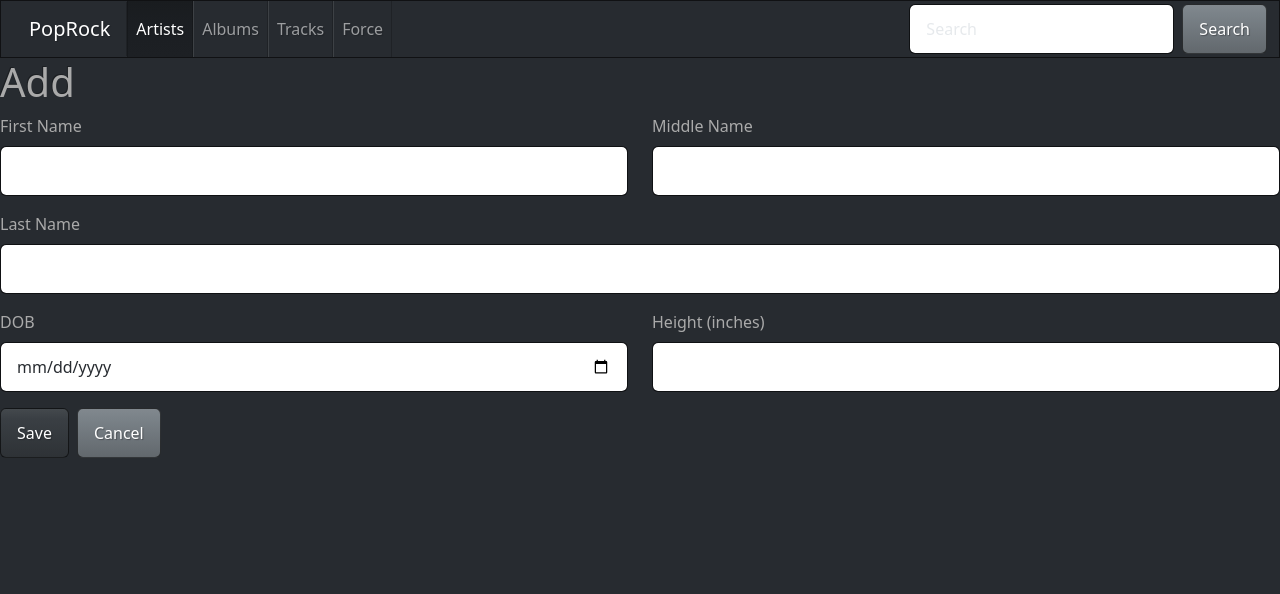
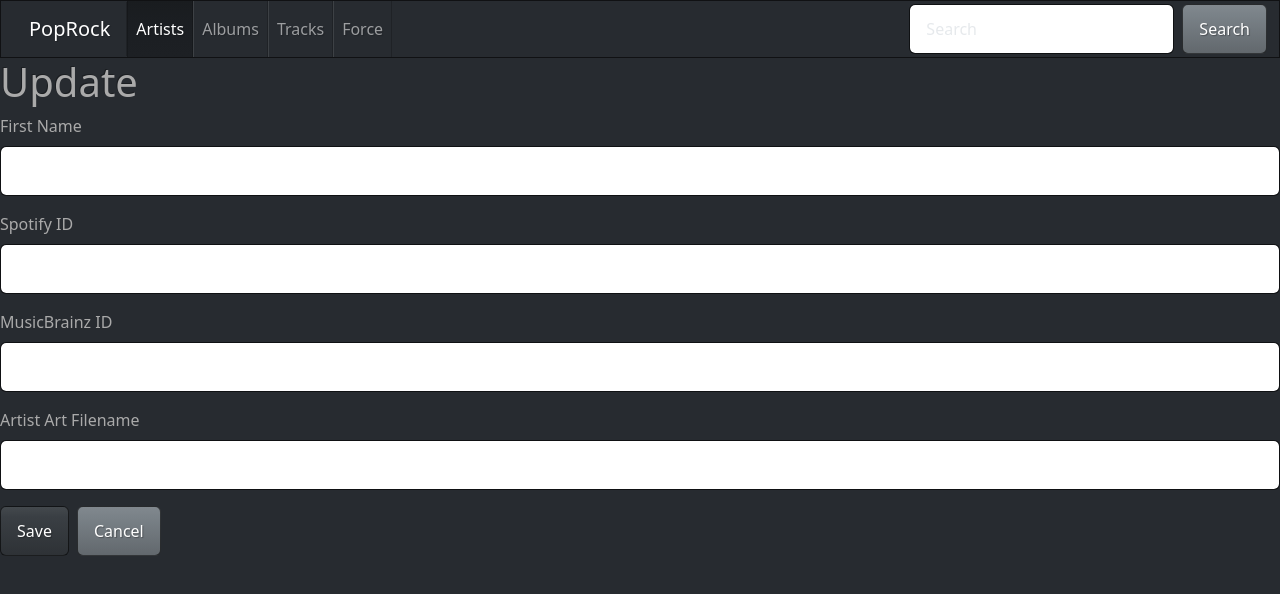
Before and after one commit to jotasprout/poprock-java, a React (Create React App) app in the folder poprock-react/: page /artists/add in a window 1280 px wide. Shown: the top 594 px of the page. Built offline with nearby package versions, Linux system fonts and the light colour scheme.

Commit message:
artistArtFilename bug in form fixed.

```diff
--- a/poprock-react/src/components/artist/ArtistCard.js
+++ b/poprock-react/src/components/artist/ArtistCard.js
@@ -27,10 +27,14 @@ export default function ArtistCard({artist}){
                     <h1 className='card-title fs-4'>{artist.artistName}</h1>
                     <p><strong>Popularity:</strong> {artist.artistPopularity}
                         <br />
-                        <strong>Followers:</strong> {artist.artistFollowers}</p>
+                        <strong>Followers:</strong> {artist.artistFollowers}
+                        <br />
+                        <strong>Artist Art:</strong> {artist.artistArtFilename}</p>
                 </div>
                 <div className='card-footer d-flex justify-content-end'>
-                    <Link className='btn btn-primary me-2 btn-sm' to={`/artists/profile/${artist.artistId}`}>Profile</Link>
+                    <Link className='btn btn-outline-success me-2 btn-sm' to={`/artists/profile/${artist.artistId}`}><strong>Profile</strong></Link>
+                    <Link className='btn btn-outline-warning me-2 btn-sm' to={`/artists/edit/${artist.artistId}`}><strong>Edit</strong></Link>
+                    <Link className='btn btn-outline-danger me-2 btn-sm' to={`/artists/delete/${artist.artistId}`}><strong>Delete</strong></Link>
                 </div>
             </div>
         </div>
--- a/poprock-react/src/components/artist/ArtistForm.js
+++ b/poprock-react/src/components/artist/ArtistForm.js
@@ -4,16 +4,26 @@ import { Link, useNavigate, useParams } from 'react-router-dom';
 
 const INITIAL_ARTIST = {
 	artistId: 0,
-    firstName: "",
-    middleName: "",
-    lastName: "",
-    dob: "",
-    heightInInches: ""
+    artistName: "",
+    artistSpotifyId: "",
+    artistArtFilename: "",
+    artistMbid: ""
 };
 
 // TODO Add Select Menu for Security Clearance
 
 export default function ArtistForm() {
+
+    function mbidCheck(artistMbid){
+        switch(artistMbid){
+            case null:
+                artistMbid = "none";
+                break;
+            default:
+                artistMbid = artistMbid;
+        }
+        return artistMbid;
+    }
 
     const [artist, setArtist] = useState(INITIAL_ARTIST);
 	const navigate = useNavigate();
@@ -44,12 +54,13 @@ export default function ArtistForm() {
 
     function handleSubmit(event) {
         event.preventDefault();
+        updateArtist();
 
-        if (artist.artistId > 0){
-            updateArtist();
-        } else {
-            addArtist();
-        }
+        // if (artist.artistId > 0){
+        //     updateArtist();
+        // } else {
+        //     addArtist();
+        // }
     }
 
 	function updateArtist() {
@@ -84,63 +95,57 @@ export default function ArtistForm() {
 
     // TODO Copy lines 79-81 above to similar code in other components
 
-    function addArtist() {
-		fetch(`http://localhost:8080/api/artist`, {
-			method: 'POST',
-			headers: {
-				'Content-Type': 'application/json',
-			},
-			body: JSON.stringify(artist),
-		})
-			.then(res => {
-				if (res.ok) {
-					navigate(`/artists`);
-				} else if (res.status === 400) {
+    // function addArtist() {
+	// 	fetch(`http://localhost:8080/api/artist`, {
+	// 		method: 'POST',
+	// 		headers: {
+	// 			'Content-Type': 'application/json',
+	// 		},
+	// 		body: JSON.stringify(artist),
+	// 	})
+	// 		.then(res => {
+	// 			if (res.ok) {
+	// 				navigate(`/artists`);
+	// 			} else if (res.status === 400) {
 
-					return res.json();
-				} else {
-					return Promise.reject(
-						new Error(`Unexpected status code: ${res.status}`)
-					);
-				}
-			})
-			.then(setErrors)
-			.catch(console.error);
-	}
+	// 				return res.json();
+	// 			} else {
+	// 				return Promise.reject(
+	// 					new Error(`Unexpected status code: ${res.status}`)
+	// 				);
+	// 			}
+	// 		})
+	// 		.then(setErrors)
+	// 		.catch(console.error);
+	// }
 
     return (
         <>
-            <h1>{artist.artistId > 0 ? 'Update' : 'Add'}</h1>
-
+            {/* <h1>{artist.artistName > 0 ? 'Update' : 'Add'}</h1> */}
+            <h1>Update {artist.artistName}</h1>
             <form onSubmit={handleSubmit}>
                 <div className="row mb-3">
                     <div className="col">
-                        <label className="form-label" htmlFor="firstName">First Name</label>
-                        <input id="firstName" name="firstName" type="text" className="form-control" required
-                            onChange={handleChange} value={artist.firstName} />
-                    </div>
-                    <div className="col">
-                        <label className="form-label" htmlFor="middleName">Middle Name</label>
-                        <input id="middleName" name="middleName" type="text" className="form-control"
-                            onChange={handleChange} value={artist.middleName} />
+                        <label className="form-label" htmlFor="artistName">First Name</label>
+                        <input id="artistName" name="artistName" type="text" className="form-control" required
+                            onChange={handleChange} value={artist.artistName} />
                     </div>
                 </div>
                 <div className="mb-3">
-                    <label className="form-label" htmlFor="lastName">Last Name</label>
-                    <input id="lastName" name="lastName" type="text" className="form-control" required
-                        onChange={handleChange} value={artist.lastName} />
+                    <label className="form-label" htmlFor="artistSpotifyId">Spotify ID</label>
+                    <input id="artistSpotifyId" name="artistSpotifyId" type="text" className="form-control" required
+                        onChange={handleChange} value={artist.artistSpotifyId} />
+                </div>
+                <div className="mb-3">
+                    <label className="form-label" htmlFor="artistMbid">MusicBrainz ID</label>
+                    <input id="artistMbid" name="artistMbid" type="text" className="form-control" required
+                        onChange={handleChange} value={`${mbidCheck(artist.artistMbid)}`} />
                 </div>
                 <div className="row mb-3">
                     <div className="col">
-                        <label className="form-label" htmlFor="dob">DOB</label>
-                        <input id="dob" name="dob" type="date" className="form-control" required
-                            onChange={handleChange} value={artist.dob ?? ''} />
-                    </div>
-                    <div className="col">
-                        <label className="form-label" htmlFor="heightInInches">Height (inches)</label>
-                        <input id="heightInInches" name="heightInInches" type="number" className="form-control"
-                            required min="36" max="96"
-                            onChange={handleChange} value={artist.heightInInches} />
+                        <label className="form-label" htmlFor="artistArtFilename">Artist Art Filename</label>
+                        <input id="artistArtFilename" name="artistArtFilename" type="text" className="form-control"
+                            onChange={handleChange} value={artist.artistArtFilename} />
                     </div>
                 </div>
                 <div className="mb-3">
--- a/poprock-react/src/components/artist/ArtistList.js
+++ b/poprock-react/src/components/artist/ArtistList.js
@@ -21,7 +21,7 @@ export default function ArtistList(){
     return (
             <div className='row row-cols-2 row-cols-md-3 row-cols-lg-4 g-5'>
                 {artists.map(artist => {
-                    // console.log(artist);
+                    console.log(artist);
                     return <ArtistCard artist={artist} key={artist.id}/>
                 })}
             </div>
--- a/poprock-react/src/components/artist/ArtistProfile.js
+++ b/poprock-react/src/components/artist/ArtistProfile.js
@@ -7,14 +7,25 @@ const INITIAL_ARTIST = {
     artistName: "",
     artistPopularity: "",
     artistFollowers: "",
+    artistArtFilename: ""
 };
 
 export default function ArtistProfile(){
 
+    function phCheck(imgFileName){
+        switch(imgFileName){
+            case "image-ph.jpg":
+                imgFileName = imageph;
+                break;
+            default:
+                imgFileName = imgFileName;
+        }
+        return imgFileName;
+    }
+
     const {artistId} = useParams();
     const [artist, setArtist] = useState(INITIAL_ARTIST);
     const navigate = useNavigate();
-    // const locationData = data.locations.find((item) => item.id == locationId);
 
     useEffect(() => {
         fetch(`http://localhost:8080/api/artist/${artistId}`)
@@ -39,12 +50,23 @@ export default function ArtistProfile(){
 
     return (
         <>
-            <h1 className='card-title fs-4'>{artist.artistName}</h1>
+            <h1>{artist.artistName}</h1>
+            <img
+                    // className='card-img-top'
+                    // style={{width: '100%'}}
+                    src={`${phCheck(artist.artistArtFilename)}`} />
             <p>
+            <strong>Spotify ID:</strong> {artist.artistSpotifyId}
+                <br />
+                <strong>MusicBrainz ID:</strong> {artist.artistMbid}
+                <br />
                 <strong>Popularity:</strong> {artist.artistPopularity}
                 <br />
                 <strong>Listeners:</strong> {artist.artistListeners}
-            </p>
+                <br />
+                <strong>Followers:</strong> {artist.artistFollowers}
+                <br />
+                <strong>Artist Art:</strong> {artist.artistArtFilename}</p>
 
         </>
     );
```
Also changed, not shown: 1 other file (tests, documents, lock files or other folders).
